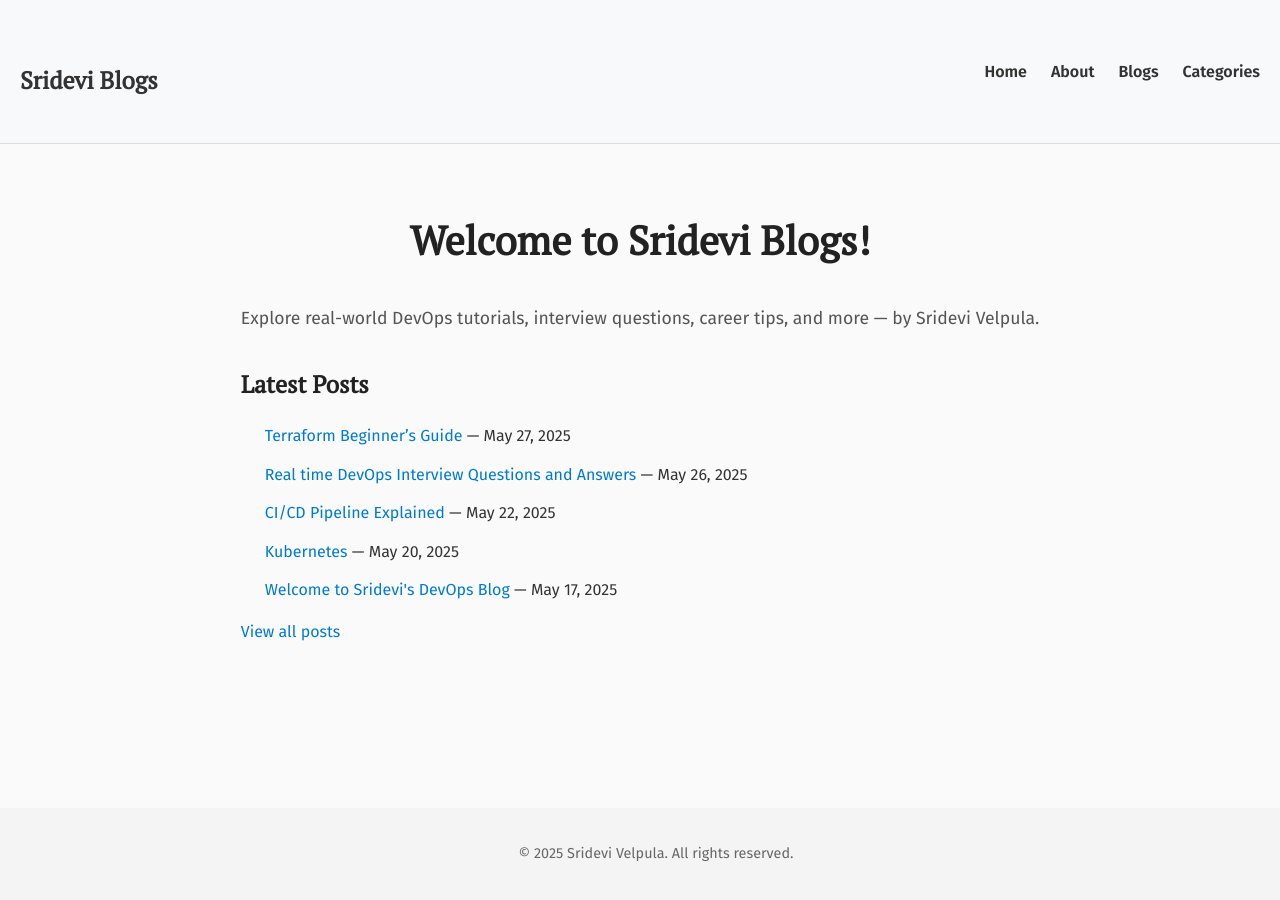
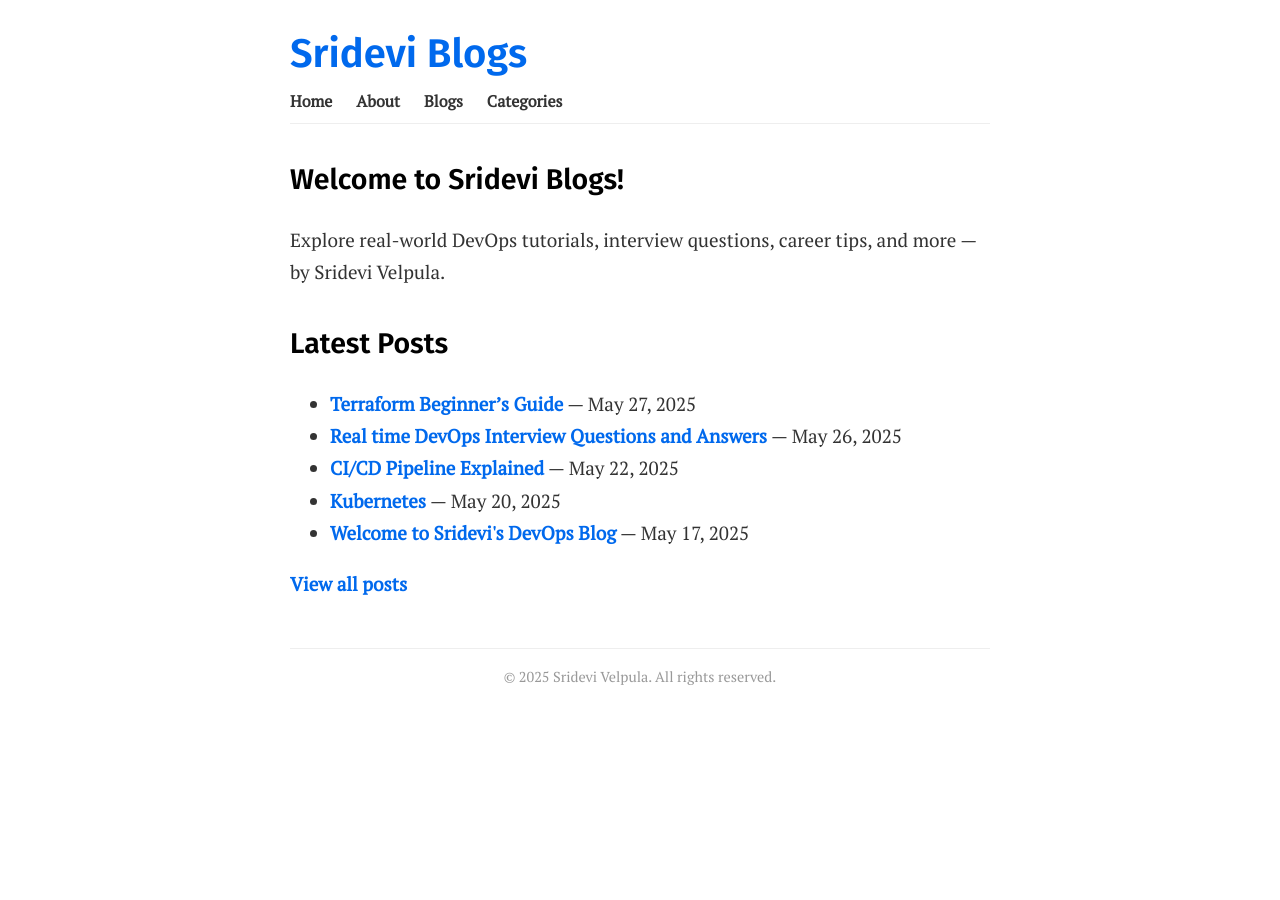
Before and after one commit to srideviblogs/srideviblogs.github.io, a Jekyll site: the page built from index.md, in a window 1280 px wide. Built offline with Jekyll 4.4.1, drawn with Linux system fonts in a browser that asks for light colours.

Commit message:
Update custom.css

```diff
--- a/assets/css/custom.css
+++ b/assets/css/custom.css
@@ -1,192 +1,114 @@
-/* General body and typography */
+/* Import Google Fonts */
+@import url('https://fonts.googleapis.com/css2?family=PT+Serif&family=Fira+Sans&display=swap');
+
+/* Body styling */
 body {
-  font-family: 'Fira Sans', Arial, sans-serif;
-  line-height: 1.6;
-  margin: 0;
-  padding: 0;
-  background-color: #fafafa;
+  font-family: 'PT Serif', serif;
+  font-size: 19px;
+  line-height: 1.7;
+  font-weight: 400;
+
   color: #333;
-  min-height: 100vh;
-  display: flex;
-  flex-direction: column;
+  background-color: #fff;
+  margin: 0 auto;
+  max-width: 700px;
+  padding: 20px;
+  -webkit-font-smoothing: antialiased;
+  -moz-osx-font-smoothing: grayscale;
 }
 
-h1, h2, h3 {
-  font-family: 'PT Serif', serif;
-  color: #222;
+/* Headings */
+h1, h2, h3, h4, h5, h6 {
+  font-family: 'Fira Sans', sans-serif;
+  font-weight: 600;
+  color: #000;
+  margin-top: 2rem;
+  margin-bottom: 1rem;
 }
 
+/* Links */
 a {
-  color: #007acc;
+  color: #0069ed;
   text-decoration: none;
+  font-weight: 600;
 }
 
 a:hover {
   text-decoration: underline;
 }
 
-.site-main {
-  max-width: 900px;
-  margin: 2rem auto;
-  padding: 0 1rem;
-  flex: 1;
-}
-
-/* Welcome intro section */
-.welcome-intro p {
-  font-size: 1.1rem;
-  color: #555;
-}
-
-/* Latest posts */
-.latest-posts ul {
-  list-style: none;
-  padding-left: 0;
-}
-
-.latest-posts li {
-  margin-bottom: 0.8rem;
-}
-
-/* Categories list */
-.category-list {
-  display: flex;
-  flex-wrap: wrap;
-  gap: 1rem;
-}
-
-.category-card {
-  border: 1px solid #ccc;
-  padding: 1rem;
-  width: 180px;
-  border-radius: 6px;
-  background-color: white;
-  box-shadow: 0 2px 5px rgb(0 0 0 / 0.05);
-  text-align: center;
-}
-
-.category-link {
-  font-weight: 600;
-  font-size: 1.2rem;
-  color: #007acc;
-  display: block;
-  margin-bottom: 0.5rem;
-}
-
-.category-card p {
-  margin: 0;
-  font-size: 0.9rem;
-  color: #666;
-}
-
-/* Category page post list */
-ul {
-  list-style-type: disc;
-  margin-left: 1.5rem;
-}
-
-li {
-  margin-bottom: 0.5rem;
-}
-
-/* Back to categories button */
-.btn-back {
-  display: inline-block;
-  margin-top: 1.5rem;
-  padding: 0.5rem 1rem;
-  background-color: #007acc;
-  color: white;
-  border-radius: 4px;
-  text-decoration: none;
-  font-weight: 600;
-}
-
-.btn-back:hover {
-  background-color: #005ea2;
-}
-
-/* Blogs page styling */
-ul li p {
-  margin: 0.3rem 0 1rem 0;
-  color: #555;
-}
-
-/* 404 page */
-h1 {
-  margin-top: 2rem;
-  font-size: 2.5rem;
-  text-align: center;
-}
-
-p {
-  text-align: center;
-  font-size: 1.2rem;
-}
-
 /* Header */
-.site-header {
-  background: #f8f9fa;
-  border-bottom: 1px solid #ddd;
-  padding: 10px 20px;
-}
-
-.site-header .container {
+header.site-header {
+  border-bottom: 1px solid #eee;
+  margin-bottom: 2rem;
+  padding-bottom: 0.5rem;
   display: flex;
   justify-content: space-between;
   align-items: center;
 }
 
-.site-title a {
-  font-size: 1.5rem;
-  font-weight: bold;
-  text-decoration: none;
-  color: #333;
+/* Site title in header */
+.site-header h1 {
+  font-family: 'Fira Sans', sans-serif;
+  font-weight: 700;
+  font-size: 2.5rem;
+  margin: 0;
 }
 
 /* Navigation */
 .site-nav {
   display: flex;
   gap: 1.5rem;
-  list-style: none;
+  font-weight: 600;
 }
 
 .site-nav a {
-  text-decoration: none;
+  font-size: 1rem;
   color: #333;
-  font-weight: 600;
 }
 
 .site-nav a:hover {
-  color: #007acc;
+  color: #0069ed;
 }
 
+/* Responsive menu toggle button */
 .menu-toggle {
   display: none;
   font-size: 1.5rem;
   cursor: pointer;
 }
 
+/* Post list styling */
+.post-list article {
+  border-bottom: 1px solid #eee;
+  padding-bottom: 1rem;
+  margin-bottom: 1rem;
+}
+
+.post-list article:last-child {
+  border-bottom: none;
+  margin-bottom: 0;
+  padding-bottom: 0;
+}
+
+/* Post excerpt */
+.post-list .excerpt {
+  color: #666;
+  font-size: 1rem;
+}
+
 /* Footer */
 .site-footer {
+  margin-top: 3rem;
+  border-top: 1px solid #eee;
+  padding-top: 1rem;
+  font-size: 0.9rem;
+  color: #999;
   text-align: center;
-  padding: 1rem;
-  background-color: #f4f4f4;
-  width: 100%;
-  font-size: 0.9rem;
-  color: #666;
-  display: flex;
-  justify-content: center;
-  align-items: center;
-  min-height: 60px;
 }
 
 /* Responsive (mobile) */
 @media (max-width: 768px) {
-  .site-header .container {
-    flex-direction: column;
-    align-items: flex-start;
-  }
-
   .site-nav {
     display: none;
     flex-direction: column;
```
